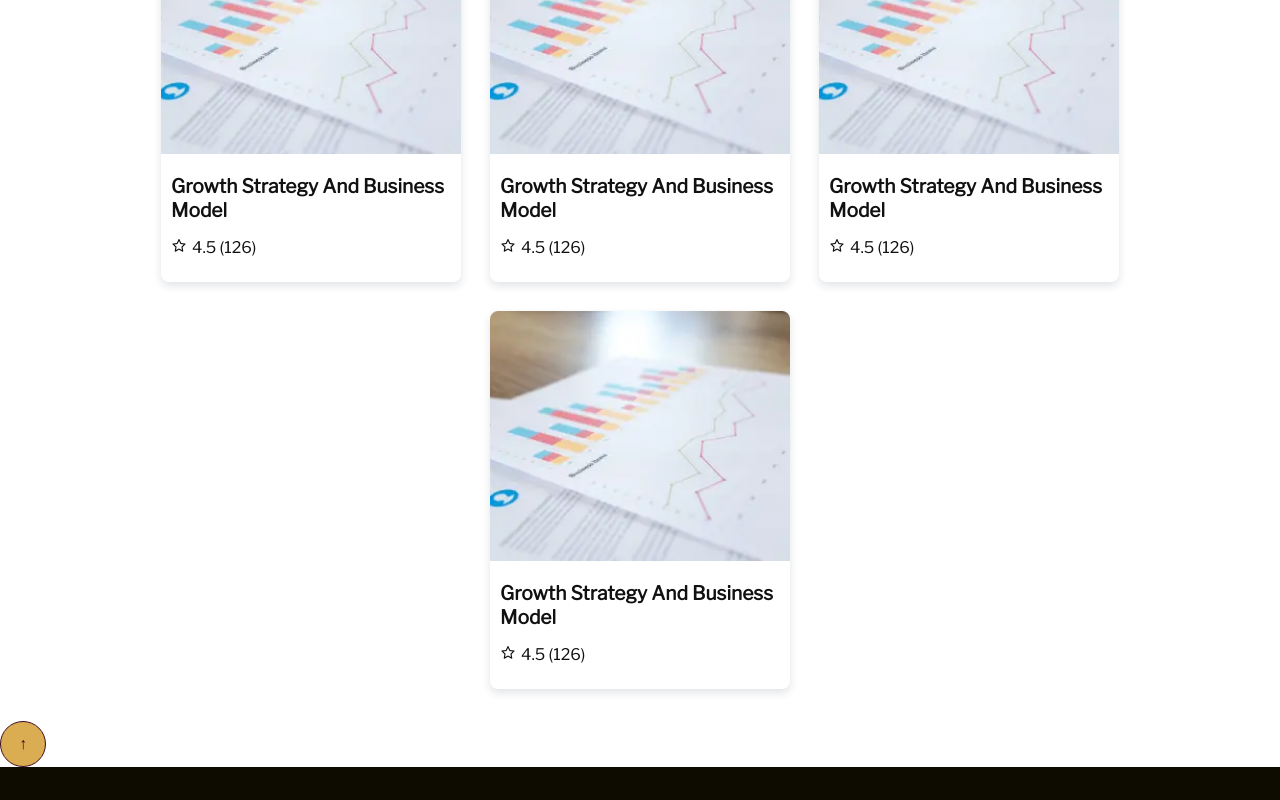
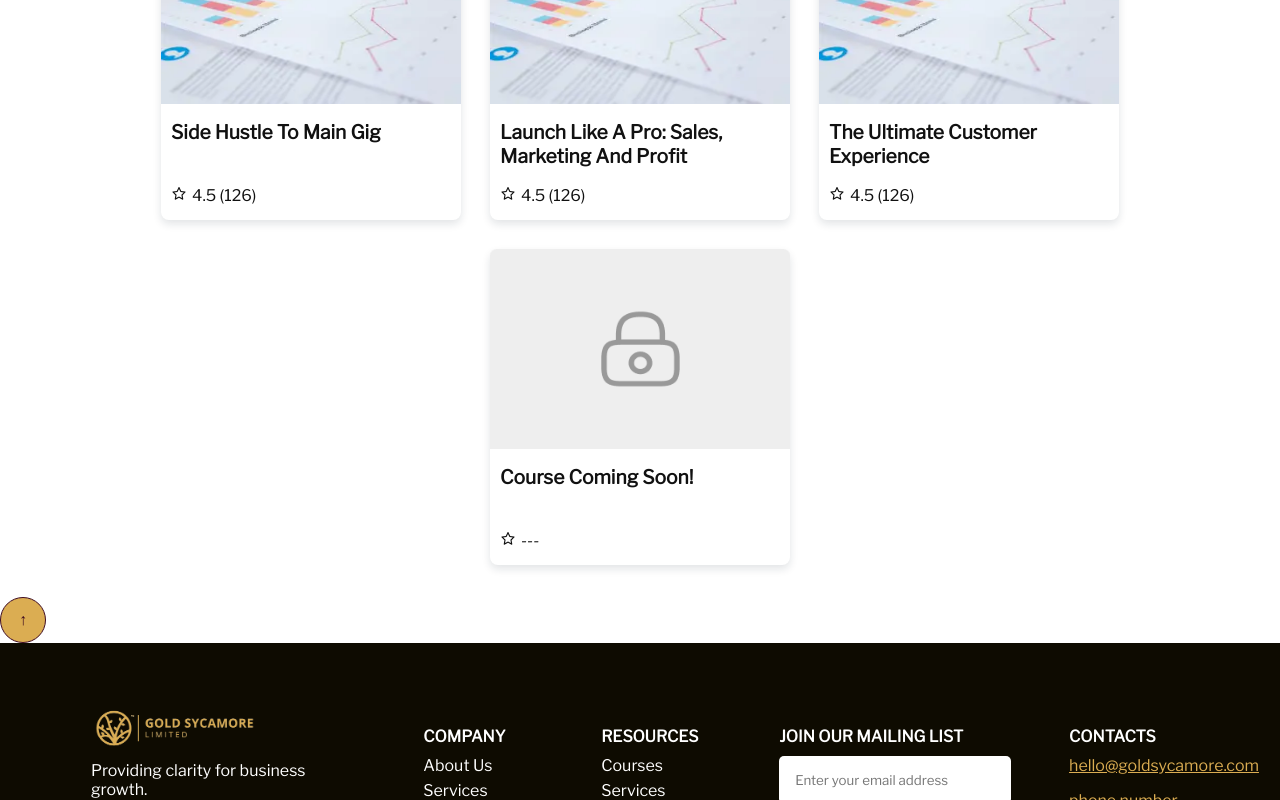
Before and after one commit to Phenoo/consultancy, a React (Create React App) app: page /courses in a window 1280 px wide. Shown: the part 1160-1960 px from the top of the page. Built offline with nearby package versions, Linux system fonts and the light colour scheme.

Commit message:
presentation ready

```diff
--- a/src/components/About/AboutVision.jsx
+++ b/src/components/About/AboutVision.jsx
@@ -5,9 +5,6 @@ const AboutVision = () => {
   return (
     <div className="about-vision">
       <section>
-        <h4 className="headline">
-          about gold sycamore
-        </h4>
         <div className="grid">
           <div className="item">
             <div className="svg">
--- a/src/components/Aboutus.jsx
+++ b/src/components/Aboutus.jsx
@@ -7,9 +7,6 @@ const Aboutus = () => {
   return (
     <div className="aboutus">
       <section>
-        <button className='tag'>
-          about
-        </button>
         <div className='grid'>
           <div className='order-2'>
             <img src={Img1} alt='about' />
--- a/src/components/Footer.jsx
+++ b/src/components/Footer.jsx
@@ -54,6 +54,11 @@ const Footer = () => {
                 </h6>
                 <ul>
                   <li>
+                    <Link to='/courses'>
+                      courses
+                    </Link>
+                  </li>
+                  <li>
                     <Link to='/services'>
                       services
                     </Link>
--- a/src/components/Services/CoursesCont.jsx
+++ b/src/components/Services/CoursesCont.jsx
@@ -2,6 +2,7 @@ import React from 'react'
 import { Link } from 'react-router-dom'
 
 import Img1 from '../../assets/courses.webp'
+import Img2 from '../../assets/lock.png'
 
 
 import {AiOutlineStar} from 'react-icons/ai'
@@ -15,21 +16,25 @@ const CoursesCont = () => {
   const data = [
     {
     id: 1,
-    name: 'trainings',
-    desc: 'Lorem ipsum dolor sit amet consectetur adipisicing elit. Aliquam magni sunt tempora et, eos id minima quasi suscipit doloremque cupiditate'
+    image: Img1,
+    name: 'side hustle to main gig',
+    rating: ' 4.5 (126)'
   },
   {
     id: 2,
-      name: 'courses',
-      desc: 'Lorem ipsum dolor sit amet consectetur adipisicing elit. Aliquam magni sunt tempora et, eos id minima quasi suscipit doloremque cupiditate'
+    image: Img1,
+    name: 'Launch Like a Pro: Sales, Marketing and Profit',
+    rating: ' 4.5 (126)'
   },{
     id:3,
-      name: 'coaching',
-      desc: 'Lorem ipsum dolor sit amet consectetur adipisicing elit. Aliquam magni sunt tempora et, eos id minima quasi suscipit doloremque cupiditate'
+    image: Img1,
+    name: 'The Ultimate Customer Experience',
+    rating: ' 4.5 (126)'
   },{
     id: 4,
-      name: 'consultation',
-      desc: 'Lorem ipsum dolor sit amet consectetur adipisicing elit. Aliquam magni sunt tempora et, eos id minima quasi suscipit doloremque cupiditate'
+    image: Img2,
+    name: 'Course Coming Soon!',
+    rating: '---'
   }
   ]
   return (
@@ -49,17 +54,19 @@ const CoursesCont = () => {
                 return(
                   <SwiperSlide className="swiperslide" key={item.id}>
                     <article className="course-card">
-                      <img src={Img1} alt="item" />
+                      <div className='image'>
+                        <img src={item.image} alt="item" />
+                      </div>
                       <div className="text">
                         <h4>
-                          Growth Strategy And Business Model
+                          {item.name}
                         </h4>
                         <div className="flex">
                           <p>
                             <AiOutlineStar />
                           </p>
                           <p>
-                            4.5 (126)
+                            {item.rating}
                           </p>
                         </div>
                       </div>
--- a/src/pages/Courses.jsx
+++ b/src/pages/Courses.jsx
@@ -1,29 +1,35 @@
 import React from 'react'
 import Search from '../components/Search'
 import Helmet from 'react-helmet'
+import { AiOutlineStar } from 'react-icons/ai'
+
 import Img1 from '../assets/courses.webp'
-import { AiOutlineStar } from 'react-icons/ai'
+import Img2 from '../assets/lock.png'
 
 
 const Courses = () => {
     const data = [
       {
-    id: 1,
-    image: Img1,
-    name: 'trainings',
+      id: 1,
+      image: Img1,
+      name: 'side hustle to main gig',
+      rating: ' 4.5 (126)'
     },
     {
       id: 2,
       image: Img1,
-      name: 'courses',
+      name: 'Launch Like a Pro: Sales, Marketing and Profit',
+      rating: ' 4.5 (126)'
     },{
       id:3,
       image: Img1,
-      name: 'coaching',
+      name: 'The Ultimate Customer Experience',
+      rating: ' 4.5 (126)'
     },{
       id: 4,
-      image: Img1,
-      name: 'consultation',
+      image: Img2,
+      name: 'Course Coming Soon!',
+      rating: '---'
     }
     ]
   return (
@@ -62,17 +68,19 @@ const Courses = () => {
               {
                 data.map(item => {
                   return <div className="course-card" key={item.id}>
-                    <img src={Img1} alt="item" />
+                    <div className='image'>
+                      <img src={item.image} alt="item" />
+                    </div>
                     <div className="text">
                       <h4>
-                        Growth Strategy And Business Model
+                        {item.name}
                       </h4>
                       <div className="flex">
                         <p>
                           <AiOutlineStar />
                         </p>
                         <p>
-                          4.5 (126)
+                         {item.rating}
                         </p>
                       </div>
                     </div>
--- a/src/pages/Main.jsx
+++ b/src/pages/Main.jsx
@@ -4,7 +4,7 @@ import Article from '../components/Article'
 import Home from '../components/Home'
 import Review from '../components/Review'
 import Offer from '../components/Offer'
-import Faq from '../components/Faq'
+// import Faq from '../components/Faq'
 
 const Main = () => {
   return (
@@ -14,7 +14,7 @@ const Main = () => {
       <Offer />
       <Article />
       <Review />
-      <Faq />
+      {/* <Faq /> */}
     </main>
   )
 }
--- a/src/style/style.scss
+++ b/src/style/style.scss
@@ -52,7 +52,8 @@ p {
 
 img {
     width: 100%;
-    height: 100%;
+    max-height: 500px;
+    height: auto;
 }
 
 a {
@@ -197,6 +198,9 @@ nav {
     grid-template-columns: repeat(2, 1fr);
     gap: 2rem;
     margin: 2rem 0;
+    img {
+        object-fit: contain;
+    }
 }
 
 .headline {
@@ -378,7 +382,7 @@ nav {
     .swiperslide {
         width: auto;
     }
-    .swiper-pagination{
+    .swiper-pagination {
         display: none;
     }
 }
@@ -604,9 +608,12 @@ footer {
     }
     .about-story {
         margin: 2rem 0;
+        .grid {
+            place-items: center;
+        }
         p {
             font-weight: 400;
-            line-height: 28px;
+            line-height: 20px;
         }
     }
     .about-vision {
@@ -636,10 +643,10 @@ footer {
     .about-grid {
         padding: 2rem 0;
         width: 100%;
-        img {
-            width: 560px;
-            height: 616px;
-        }
+        // img {
+        //     width: 560px;
+        //     height: 616px;
+        // }
         .text {
             display: flex;
             justify-content: space-between;
@@ -690,6 +697,7 @@ footer {
             height: 250px;
             object-position: top;
             border-radius: 10px;
+            object-fit: cover;
         }
     }
 }
@@ -919,7 +927,7 @@ footer {
 .courses-cont {
     padding: 2rem 0;
     width: 100%;
-    button{
+    button {
         margin: 2rem auto;
     }
     .wrap {
@@ -935,19 +943,29 @@ footer {
 
 .course-card {
     width: 300px;
+    height: 300px;
     box-shadow: 0px 4px 8px rgba(14, 31, 53, 0.12);
     border-radius: 8px;
-    padding: 0px 0px 24px;
+    padding: 0px 0px 16px;
     cursor: pointer;
     transition: all 0.3s ease;
     &:hover {
         transform: scale(0.9);
         transition: all 0.3s ease;
     }
+    .image {
+        height: 200px;
+        img {
+            height: 100%;
+        }
+    }
     .text {
+        height: 100%;
         padding: 1rem 10px 0;
         h4 {
+            height: 50px;
             font-size: 1.2rem;
+            text-transform: capitalize;
         }
     }
     .flex {
@@ -966,12 +984,11 @@ footer {
 
 @media screen and (max-width: 1000px) {
     .teamswiper {
-        .swiper-pagination{
+        .swiper-pagination {
             display: flex;
         }
     }
 }
-
 
 @media screen and (max-width: 900px) {
     section {
```
Also changed, not shown: src/assets/lock.png (added). Lines whose indentation alone changed are shown as unchanged.
